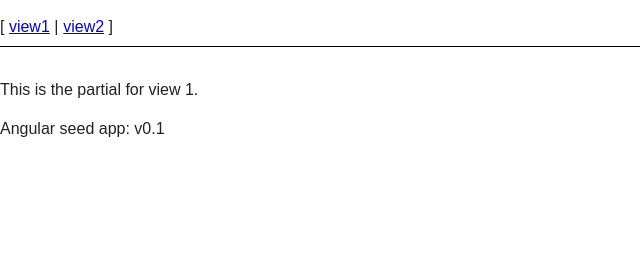
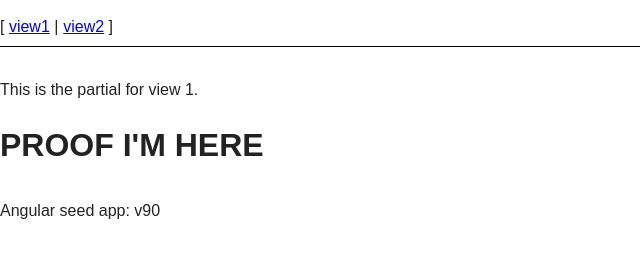
Before and after one commit to fnc314/angular-seed-project, a website: page app/index.html at #/view1 in a window 1280 px wide. Shown: the whole page, without its empty margins (0-640 px from the left). Drawn offline with Linux system fonts and the light colour scheme.

Commit message:
small additions to verify that all links/routing works

```diff
--- a/app/js/services.js
+++ b/app/js/services.js
@@ -6,4 +6,4 @@
 // Demonstrate how to register services
 // In this case it is a simple value service.
 angular.module('myApp.services', []).
-  value('version', '0.1');
+  value('version', '90');
--- a/app/partials/partial1.html
+++ b/app/partials/partial1.html
@@ -1 +1,2 @@
 <p>This is the partial for view 1.</p>
+<h1>PROOF I'M HERE</p>
```
Also changed, not shown: app/js/app.js (+8 -3 lines), app/partials/partial2.html (+4 -0 lines).
